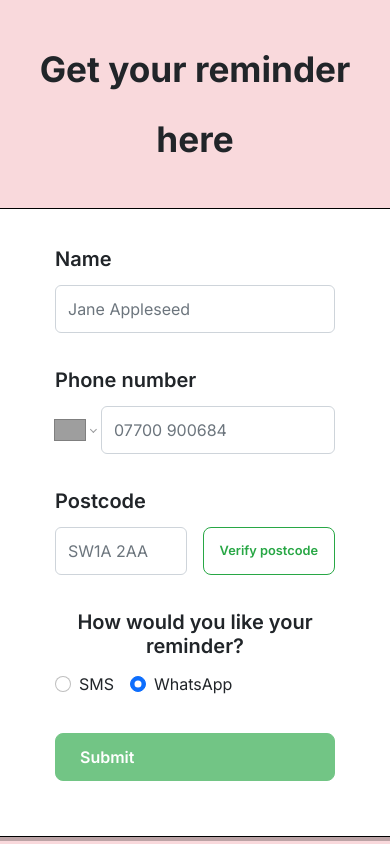
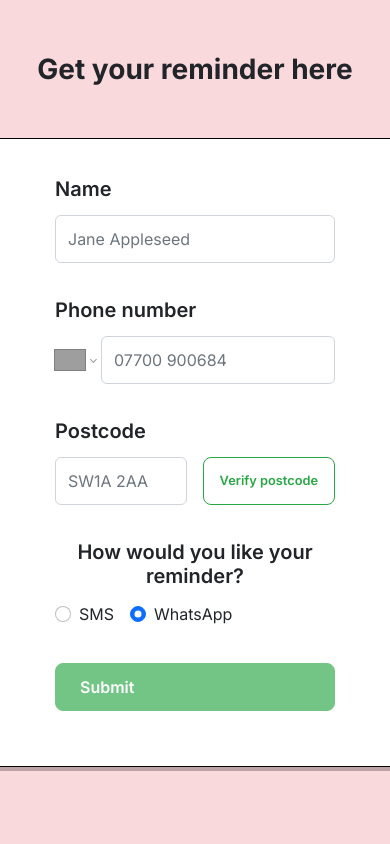
Before and after one commit to Curtis-Turk/Remember-to-Vote, a Next.js app: page / in a window 390 px wide. Shown: the top 844 px of the page. Built offline with nearby package versions, Linux system fonts and the light colour scheme; grey boxes are pictures that could not be loaded.

Commit message:
form section title improved on mobile

```diff
--- a/styles.css
+++ b/styles.css
@@ -211,9 +211,11 @@ weight: 600
   #form-section-title {
     word-wrap: break-word !important;
     white-space: normal !important;
-    font-size: 28px;
+    font-size: 28px !important;
     padding-top: 3vh;
     margin-bottom: 3vh;
+    padding-left: 4vh;
+    padding-right: 4vh;
   }
   #polling-form {
     border-right: none !important;
```
